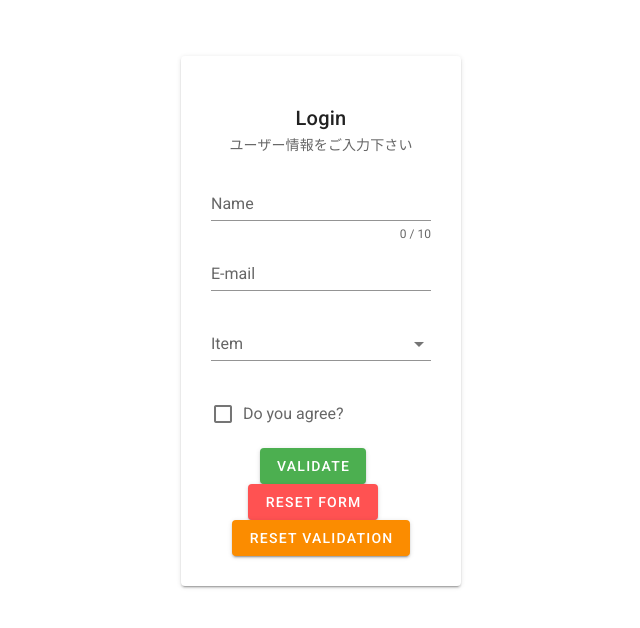
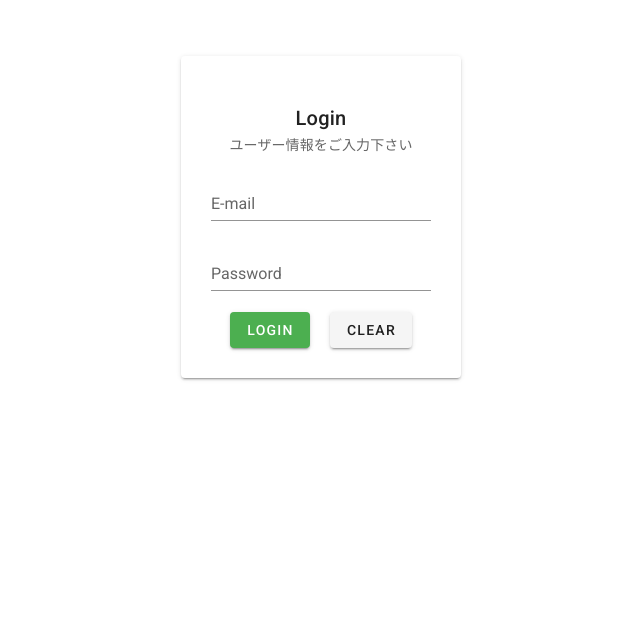
Before and after one commit to s-yoshiii/vue-chat-app, a Vue app: page /login in a window 1280 px wide. Shown: the part 124-752 px from the top of the page, without its empty margins (319-959 px from the left). Built offline with nearby package versions, Linux system fonts and the light colour scheme.

Commit message:
ログインフォームを作成しよう

```diff
--- a/src/views/LoginView.vue
+++ b/src/views/LoginView.vue
@@ -6,49 +6,18 @@
         <v-card-subtitle>ユーザー情報をご入力下さい</v-card-subtitle>
         <v-form ref="form" v-model="valid" lazy-validation>
           <v-text-field
-            v-model="name"
-            :counter="10"
-            :rules="nameRules"
-            label="Name"
-            required
-          ></v-text-field>
-
-          <v-text-field
             v-model="email"
             :rules="emailRules"
             label="E-mail"
             required
           ></v-text-field>
-
-          <v-select
-            v-model="select"
-            :items="items"
-            :rules="[(v) => !!v || 'Item is required']"
-            label="Item"
-            required
-          ></v-select>
-
-          <v-checkbox
-            v-model="checkbox"
-            :rules="[(v) => !!v || 'You must agree to continue!']"
-            label="Do you agree?"
-            required
-          ></v-checkbox>
-
-          <v-btn
-            :disabled="!valid"
-            color="success"
-            class="mr-4"
-            @click="validate"
-          >
-            Validate
-          </v-btn>
-
-          <v-btn color="error" class="mr-4" @click="reset"> Reset Form </v-btn>
-
-          <v-btn color="warning" @click="resetValidation">
-            Reset Validation
-          </v-btn>
+          <v-text-field
+            v-model="password"
+            label="Password"
+            type="password"
+          ></v-text-field>
+          <v-btn color="success" class="login-btn">LOGIN</v-btn>
+          <v-btn>CLEAR</v-btn>
         </v-form>
       </v-card>
     </div>
@@ -59,19 +28,12 @@
 export default {
   data: () => ({
     valid: true,
-    name: "",
-    nameRules: [
-      (v) => !!v || "Name is required",
-      (v) => (v && v.length <= 10) || "Name must be less than 10 characters",
-    ],
     email: "",
     emailRules: [
       (v) => !!v || "E-mail is required",
       (v) => /.+@.+\..+/.test(v) || "E-mail must be valid",
     ],
-    select: null,
-    items: ["Item 1", "Item 2", "Item 3", "Item 4"],
-    checkbox: false,
+    password: "",
   }),
 
   methods: {
@@ -100,4 +62,7 @@ export default {
 .login-title {
   display: inline-block;
 }
+.login-btn {
+  margin-right: 20px;
+}
 </style>
```
